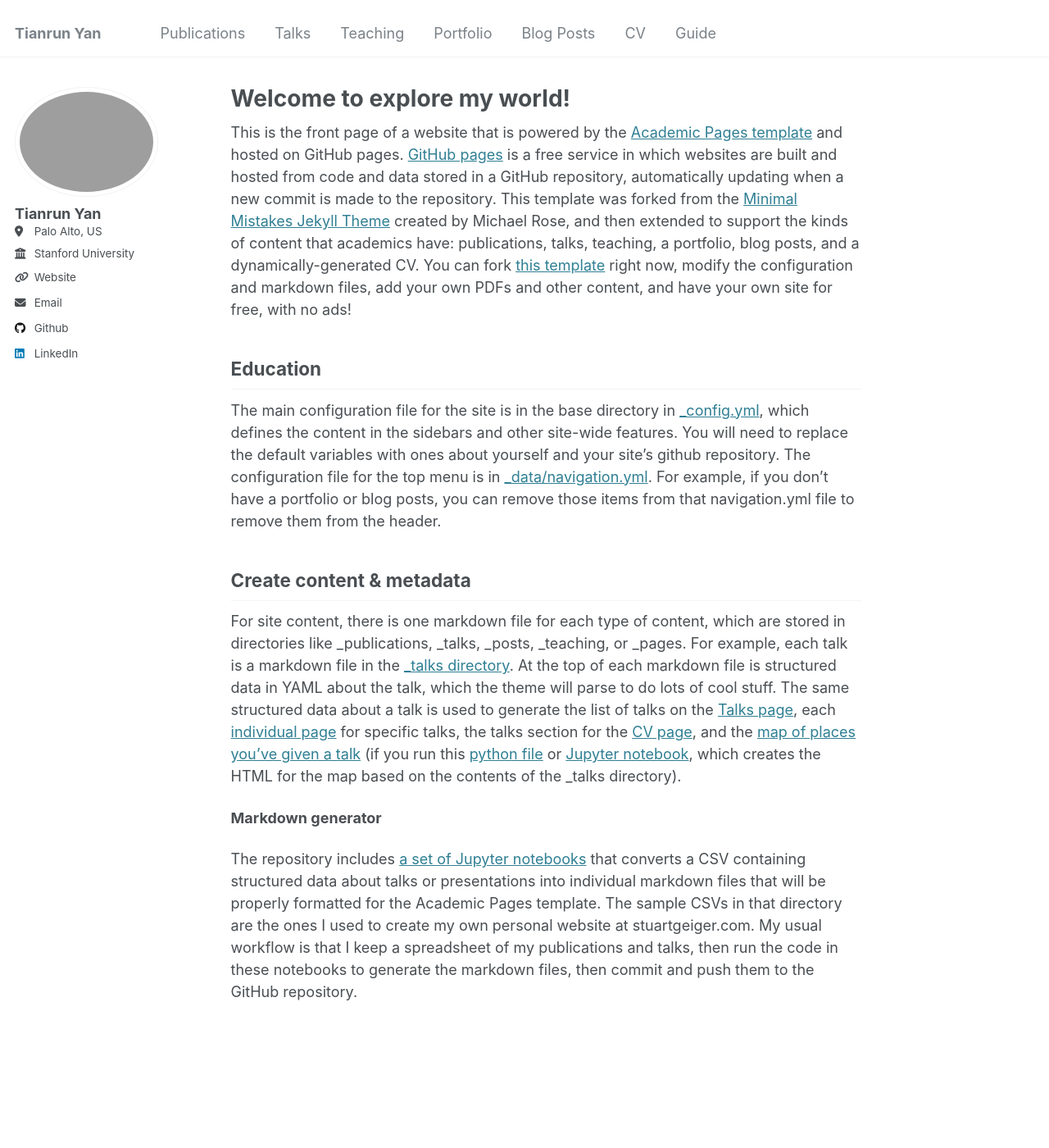
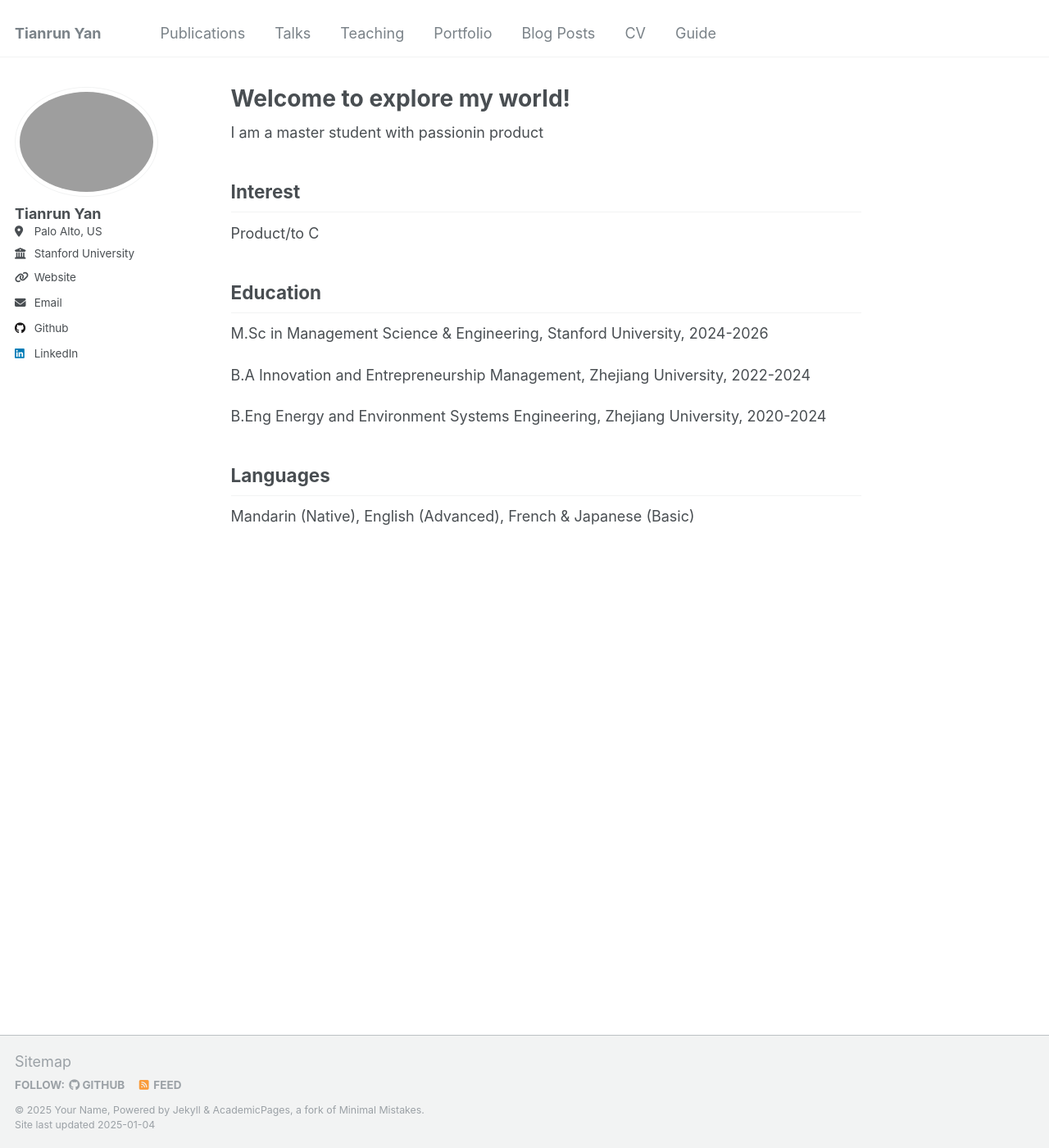
Before and after one commit to tianrun178/tianrun178, a Jekyll site: the page built from _pages/about.md, in a window 1280 px wide and 1400 px high. Shown: the whole window at 82% size. Built offline with Jekyll 4.4.1, drawn with Linux system fonts in a browser that asks for light colours.

Commit message:
Update about.md

```diff
--- a/_pages/about.md
+++ b/_pages/about.md
@@ -7,17 +7,20 @@ redirect_from:
   - /about.html
 ---
 
-This is the front page of a website that is powered by the [Academic Pages template](https://github.com/academicpages/academicpages.github.io) and hosted on GitHub pages. [GitHub pages](https://pages.github.com) is a free service in which websites are built and hosted from code and data stored in a GitHub repository, automatically updating when a new commit is made to the repository. This template was forked from the [Minimal Mistakes Jekyll Theme](https://mmistakes.github.io/minimal-mistakes/) created by Michael Rose, and then extended to support the kinds of content that academics have: publications, talks, teaching, a portfolio, blog posts, and a dynamically-generated CV. You can fork [this template](https://github.com/academicpages/academicpages.github.io) right now, modify the configuration and markdown files, add your own PDFs and other content, and have your own site for free, with no ads!
+I am a master student with passionin product
+
+Interest
+------
+Product/to C
 
 Education
 ------
-The main configuration file for the site is in the base directory in [_config.yml](https://github.com/academicpages/academicpages.github.io/blob/master/_config.yml), which defines the content in the sidebars and other site-wide features. You will need to replace the default variables with ones about yourself and your site's github repository. The configuration file for the top menu is in [_data/navigation.yml](https://github.com/academicpages/academicpages.github.io/blob/master/_data/navigation.yml). For example, if you don't have a portfolio or blog posts, you can remove those items from that navigation.yml file to remove them from the header.
+M.Sc in Management Science & Engineering, Stanford University, 2024-2026
 
-Create content & metadata
+B.A Innovation and Entrepreneurship Management, Zhejiang University, 2022-2024
+
+B.Eng Energy and Environment Systems Engineering, Zhejiang University, 2020-2024
+
+Languages
 ------
-For site content, there is one markdown file for each type of content, which are stored in directories like _publications, _talks, _posts, _teaching, or _pages. For example, each talk is a markdown file in the [_talks directory](https://github.com/academicpages/academicpages.github.io/tree/master/_talks). At the top of each markdown file is structured data in YAML about the talk, which the theme will parse to do lots of cool stuff. The same structured data about a talk is used to generate the list of talks on the [Talks page](https://academicpages.github.io/talks), each [individual page](https://academicpages.github.io/talks/2012-03-01-talk-1) for specific talks, the talks section for the [CV page](https://academicpages.github.io/cv), and the [map of places you've given a talk](https://academicpages.github.io/talkmap.html) (if you run this [python file](https://github.com/academicpages/academicpages.github.io/blob/master/talkmap.py) or [Jupyter notebook](https://github.com/academicpages/academicpages.github.io/blob/master/talkmap.ipynb), which creates the HTML for the map based on the contents of the _talks directory).
-
-**Markdown generator**
-
-The repository includes [a set of Jupyter notebooks](https://github.com/academicpages/academicpages.github.io/tree/master/markdown_generator
-) that converts a CSV containing structured data about talks or presentations into individual markdown files that will be properly formatted for the Academic Pages template. The sample CSVs in that directory are the ones I used to create my own personal website at stuartgeiger.com. My usual workflow is that I keep a spreadsheet of my publications and talks, then run the code in these notebooks to generate the markdown files, then commit and push them to the GitHub repository.
+Mandarin (Native), English (Advanced), French & Japanese (Basic)
```
